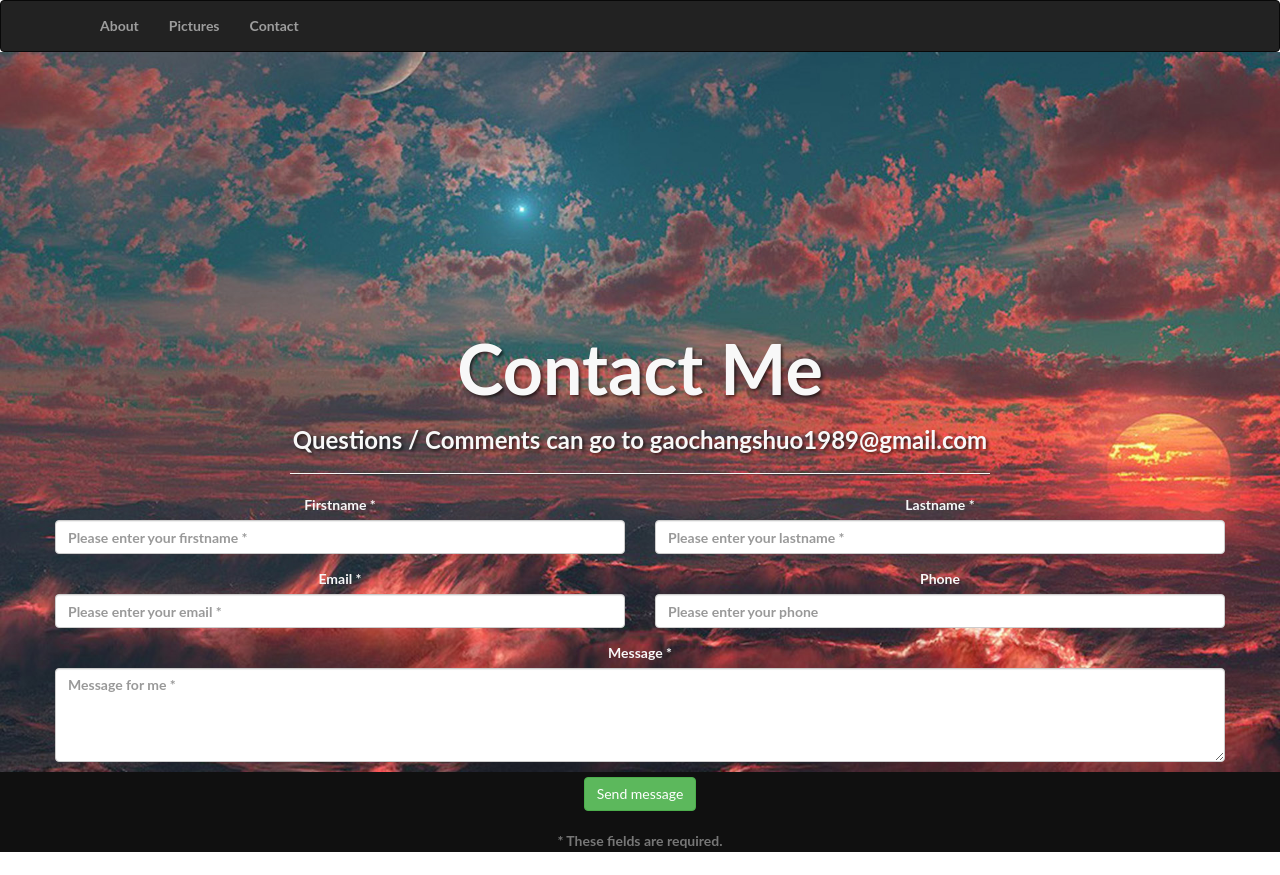
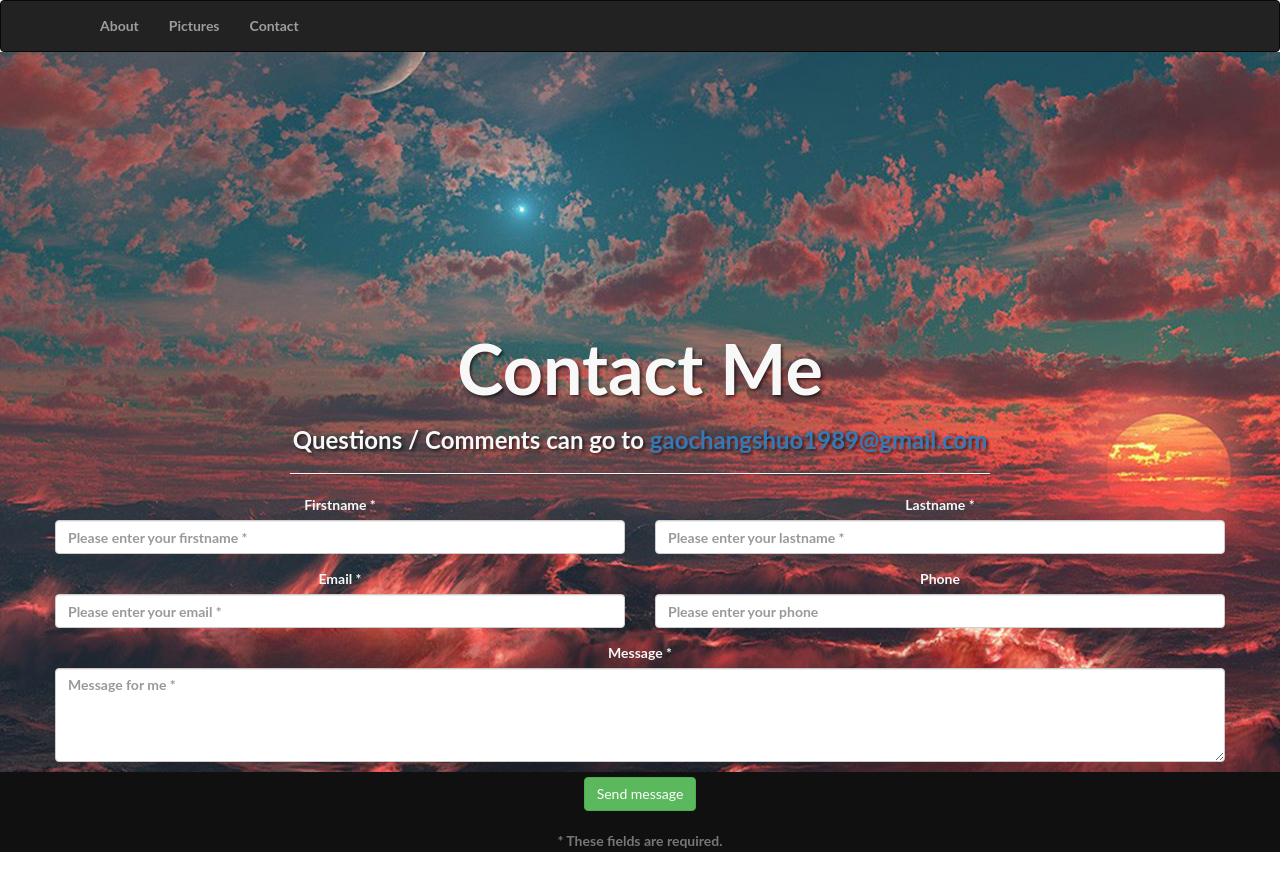
Before and after one commit to changshuo1989/changshuo1989.github.io, a plain HTML site: page contact.html in a window 1280 px wide. Drawn offline with Linux system fonts and the light colour scheme.

Commit message:
email link added

```diff
--- a/contact.html
+++ b/contact.html
@@ -31,7 +31,7 @@
       <div class='container'>
         <div class='intro-message row'>
           <h1>Contact Me</h1>
-          <h3>Questions / Comments can go to gaochangshuo1989@gmail.com</h3>
+          <h3>Questions / Comments can go to <a href-'mailto:gaochangshuo1989@gmail.com'>gaochangshuo1989@gmail.com</a></h3>
           <hr class='intro-divider'>
           <form id='contact-form' method='post' role='form'>
             <div class="messages"></div>
```
